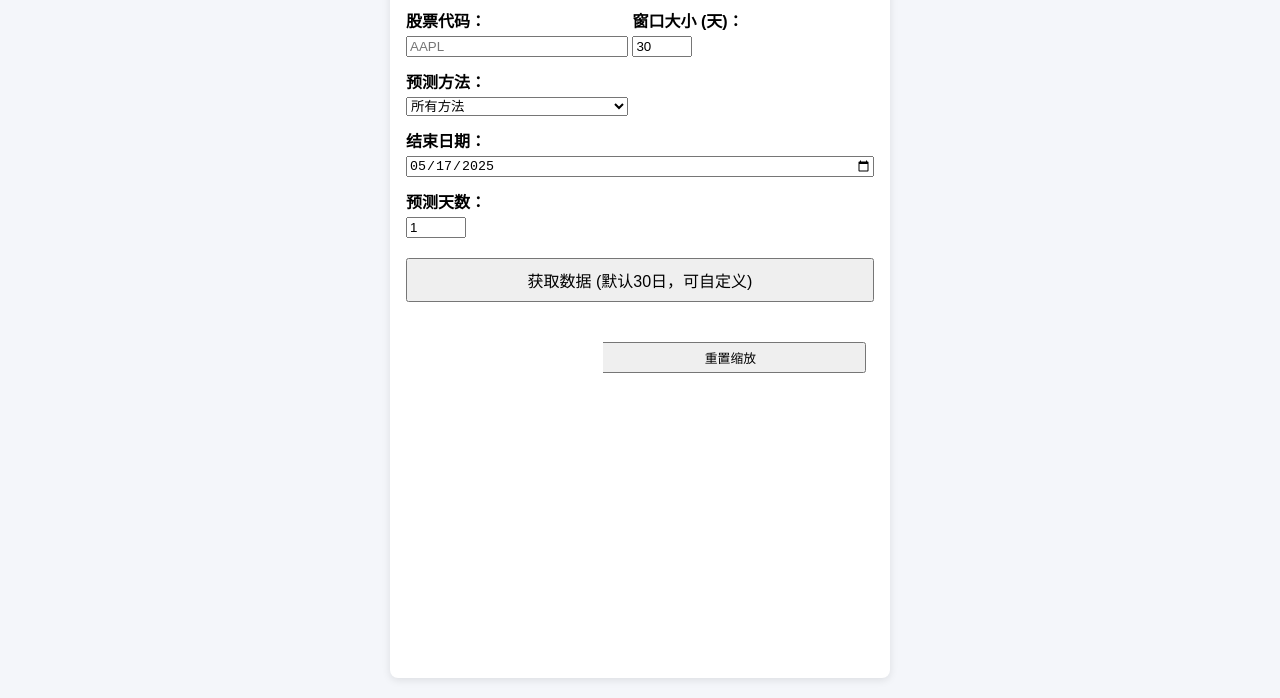
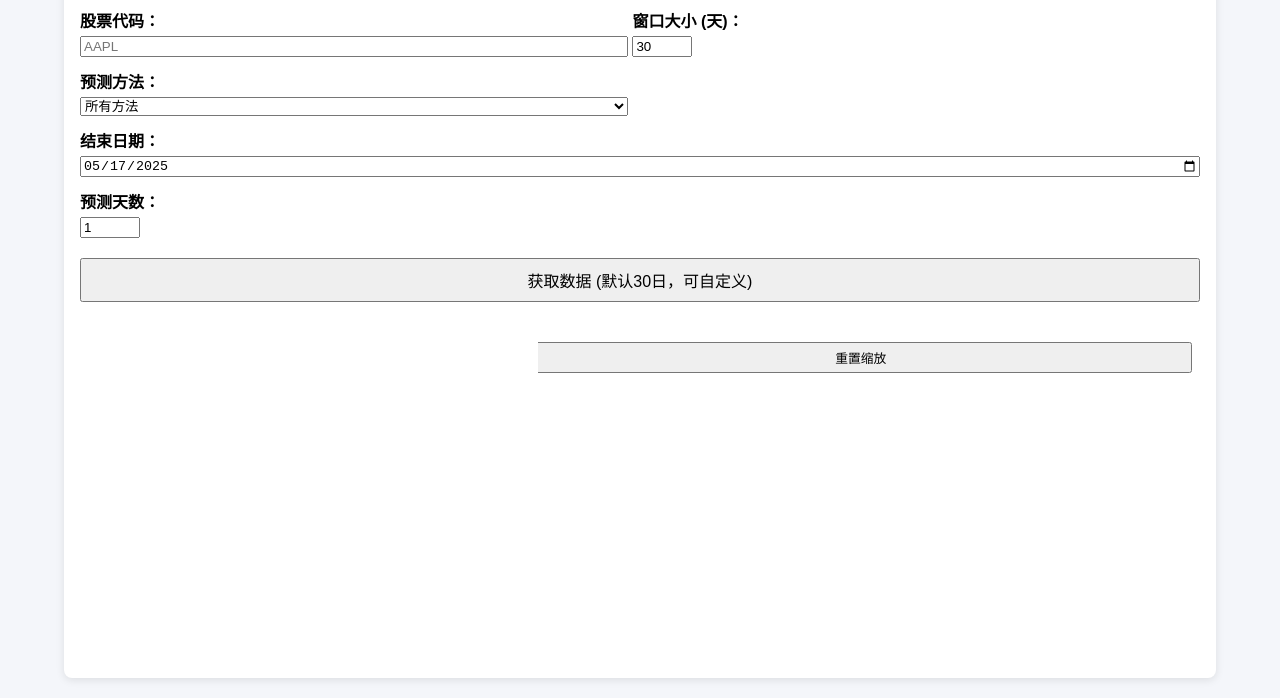
Before and after one commit to yapweijun1996/Math-Test-v2, a plain HTML site: page index.html in a window 1280 px wide. Shown: the part 117-815 px from the top of the page. Drawn offline with nearby package versions, Linux system fonts and the light colour scheme; some packages are replaced by stand-ins of ours; a script that the page names is missing.

Commit message:
Update index.html

```diff
--- a/index.html
+++ b/index.html
@@ -6,7 +6,7 @@
   <title>Yahoo Finance 股票预测 Demo</title>
   <style>
     body { font-family: Arial, sans-serif; background: #f4f6fa; margin: 0; padding: 0; }
-    .container { max-width: 500px; width: 90%; margin: 20px auto; background: #fff; border-radius: 8px; box-shadow: 0 2px 8px rgba(0,0,0,0.1); padding: 16px; box-sizing: border-box; }
+    .container { max-width: 1200px; width: 90%; margin: 20px auto; background: #fff; border-radius: 8px; box-shadow: 0 2px 8px rgba(0,0,0,0.1); padding: 16px; box-sizing: border-box; }
     h1 { text-align: center; }
     button { padding: 8px 16px; font-size: 1rem; margin-top: 8px; }
     .result { margin-top: 24px; }
```
